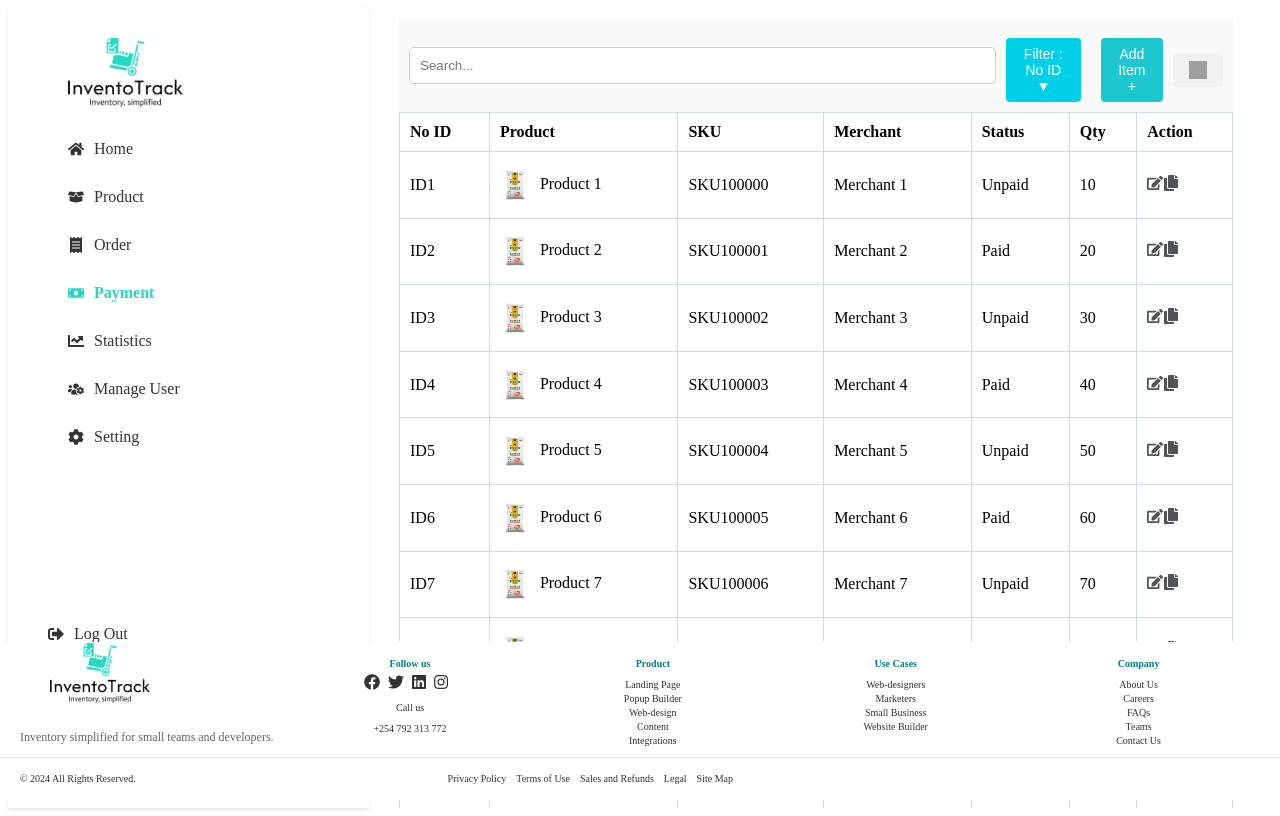
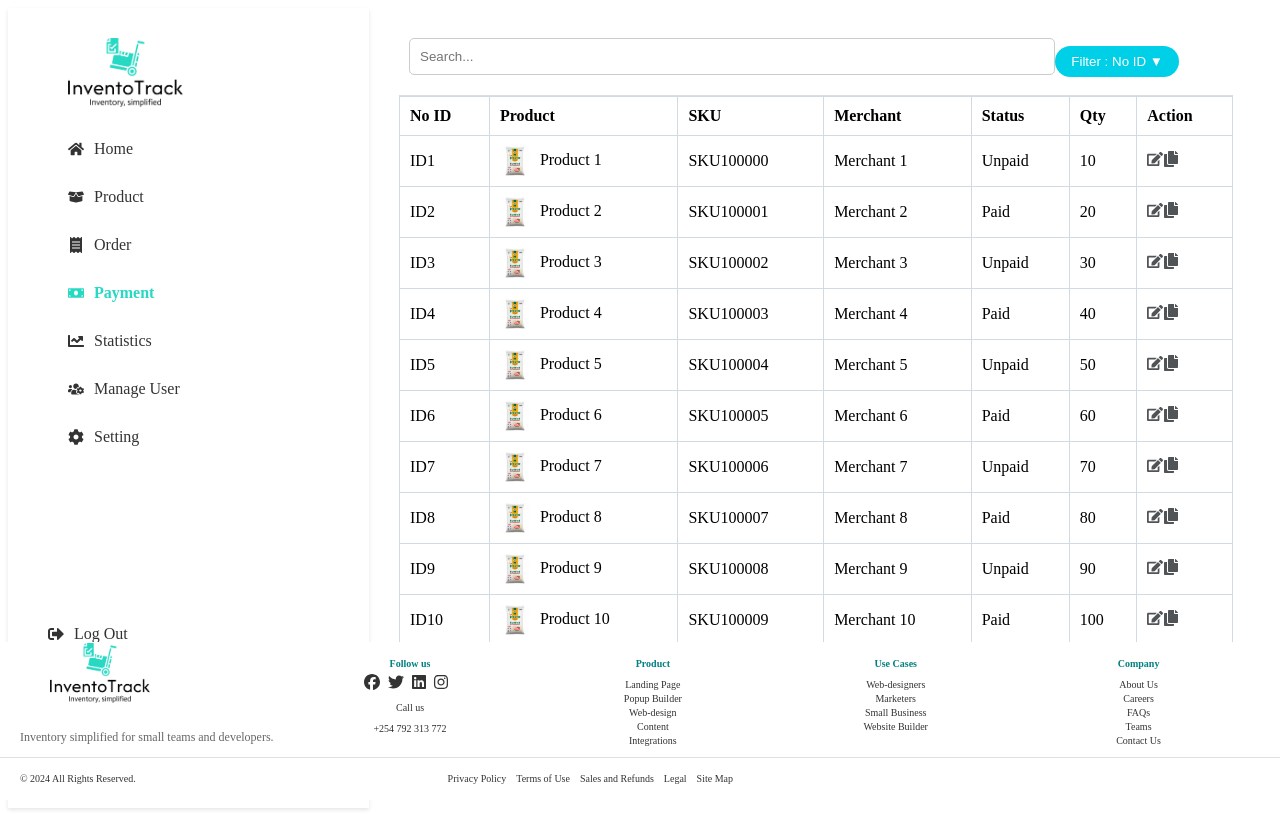
Before and after one commit to will-wagura/InventoTrack, a React (Vite) app in the folder frontend/: page /payment in a window 1280 px wide. Built offline with nearby package versions, Linux system fonts and the light colour scheme; grey boxes are pictures that could not be loaded.

Commit message:
added the logo to the side bar

```diff
--- a/frontend/src/App.tsx
+++ b/frontend/src/App.tsx
@@ -28,7 +28,9 @@ function App() {
             <Route path="/setting" element={<SettingPage />} />
           </Routes>
         </div>
-        <Footer />
+        <Footer setActiveComponent={function (component: string): void {
+          throw new Error('Function not implemented.');
+        } } />
       </div>
     </Router>
   );
--- a/frontend/src/components/Admin/BestSellingCategory.css
+++ b/frontend/src/components/Admin/BestSellingCategory.css
@@ -18,11 +18,7 @@
   color: #343a40;
 }
 
-.see-all {
-  color: #007bff;
-  text-decoration: none;
-  font-size: 14px;
-}
+
 
 .see-all:hover {
   text-decoration: underline;
--- a/frontend/src/components/Admin/BestSellingCategory.tsx
+++ b/frontend/src/components/Admin/BestSellingCategory.tsx
@@ -7,7 +7,6 @@ const BestSellingCategory: React.FC = () => {
     <div className="best-selling-category">
       <div className="category-header">
         <h5>Best selling category</h5>
-        <a href="#see-all" className="see-all">See All</a>
       </div>
       <table className="category-table">
         <thead>
--- a/frontend/src/components/Admin/PaymentHeader.css
+++ b/frontend/src/components/Admin/PaymentHeader.css
@@ -1,16 +1,14 @@
 .payment-header {
   display: flex;
+  justify-content: space-between;
   align-items: center;
-    justify-content: space-between;
   padding: 10px;
-    background-color: #f9f9f9;
+  border-bottom: 1px solid #ddd;
 }
 
 .search-input {
-    width: 250px;
-    padding: 8px 12px;
-    border-radius: 4px;
-    border: 1px solid #ddd;
+  flex: 1;
+  margin-right: 10px;
 }
 
 .header-buttons {
@@ -18,32 +16,54 @@
   align-items: center;
 }
 
-  .header-buttons button {
-    margin-left: 10px;
-    padding: 8px 16px;
+.filter-button {
+  padding: 8px 12px;
+  margin-right: 10px;
+  background-color: #007bff;
+  color: white;
+  border: none;
   border-radius: 4px;
-    border: none;
   cursor: pointer;
-    font-size: 14px;
 }
 
-  .filter-button,
-  .add-item-button {
-    background-color: #1cc7d0;
-    color: #fff;
+.filter-button:hover {
+  background-color: #0056b3;
+}
+
+.filter-options {
+  position: absolute;
+  background-color: rgb(54, 139, 160);
+  border: 1px solid #ccc;
+  border-radius: 4px;
+  box-shadow: 0 2px 4px rgba(0, 0, 0, 0.2);
+  z-index: 1000;
+  margin-top: 5px;
+}
+
+.filter-options button {
+  display: block;
+  width: 100%;
+  padding: 8px;
+  border: none;
+  background: none;
+  text-align: left;
+  cursor: pointer;
+}
+
+.filter-options button:hover {
+  background-color: #f1f1f1;
 }
 
 .view-toggle-button {
-    background-color: #f1f1f1;
-    padding: 8px;
-    display: flex;
-    align-items: center;
-    justify-content: center;
+  padding: 8px 12px;
+  margin-left: 10px;
+  background-color: #ffffff;
+  color: white;
+  border: none;
+  border-radius: 4px;
+  cursor: pointer;
 }
 
-  .view-icon {
-    width: 18px;
-    height: 18px;
-    background: url('/path-to-view-icon.svg') no-repeat center;
-    background-size: cover;
+.view-toggle-button .view-icon {
+  /* Add styling for the view icon */
 }
--- a/frontend/src/components/Admin/PaymentHeader.tsx
+++ b/frontend/src/components/Admin/PaymentHeader.tsx
@@ -1,13 +1,36 @@
-import React from 'react';
-import './PaymentHeader.css'; // Importing the specific CSS file for this component
+import React, { useState } from 'react';
+import './PaymentHeader.css';
 
-const PaymentHeader: React.FC = () => {
+interface PaymentHeaderProps {
+  onFilterChange: (filterStatus: string) => void;
+}
+
+const PaymentHeader: React.FC<PaymentHeaderProps> = ({ onFilterChange }) => {
+  const [showFilterOptions, setShowFilterOptions] = useState(false);
+
+  const handleFilterButtonClick = () => {
+    setShowFilterOptions(!showFilterOptions);
+  };
+
+  const handleFilterOptionClick = (status: string) => {
+    onFilterChange(status);
+    setShowFilterOptions(false);
+  };
+
   return (
     <div className="payment-header">
       <input type="text" className="search-input" placeholder="Search..." />
       <div className="header-buttons">
-        <button className="filter-button">Filter : No ID &#x25BC;</button>
-        <button className="add-item-button">Add Item +</button>
+        <button className="filter-button" onClick={handleFilterButtonClick}>
+          Filter : No ID &#x25BC;
+        </button>
+        {showFilterOptions && (
+          <div className="filter-options">
+            <button onClick={() => handleFilterOptionClick('Paid')}>Paid</button>
+            <button onClick={() => handleFilterOptionClick('Unpaid')}>Unpaid</button>
+          </div>
+        )}
+        {/* Removed Add Item Button */}
         <button className="view-toggle-button">
           <div className="view-icon"></div>
         </button>
--- a/frontend/src/components/Admin/ProductHeader.tsx
+++ b/frontend/src/components/Admin/ProductHeader.tsx
@@ -1,15 +1,112 @@
-import React from 'react';
+import React, { useState } from 'react';
 import './ProductHeader.css';
 
-const ProductHeader: React.FC = () => {
+interface ProductHeaderProps {
+  onAddProduct: (newProduct: any) => void;
+  onSearch: (query: string) => void;
+}
+
+const ProductHeader: React.FC<ProductHeaderProps> = ({ onAddProduct, onSearch }) => {
+  const [isAdding, setIsAdding] = useState(false);
+  const [newProduct, setNewProduct] = useState({
+    id: '',
+    name: '',
+    sku: '',
+    location: '',
+    price: '',
+    stock: 0,
+    status: 'Ready Stock',
+    image: '',
+  });
+
+  const handleInputChange = (e: React.ChangeEvent<HTMLInputElement>) => {
+    setNewProduct({
+      ...newProduct,
+      [e.target.name]: e.target.value,
+    });
+  };
+
+  const handleImageChange = (e: React.ChangeEvent<HTMLInputElement>) => {
+    if (e.target.files && e.target.files[0]) {
+      setNewProduct({
+        ...newProduct,
+        image: URL.createObjectURL(e.target.files[0]),
+      });
+    }
+  };
+
+  const handleSubmit = () => {
+    onAddProduct(newProduct);
+    setIsAdding(false);
+    setNewProduct({
+      id: '',
+      name: '',
+      sku: '',
+      location: '',
+      price: '',
+      stock: 0,
+      status: 'Ready Stock',
+      image: '',
+    });
+  };
+
   return (
     <header className="product-header">
-      <input type="text" className="search-input" placeholder="Search..." />
+      <input
+        type="text"
+        className="search-input"
+        placeholder="Search..."
+        onChange={(e) => onSearch(e.target.value)}
+      />
       <div className="filters">
-        <button className="filter-button">Best Seller</button>
-        <button className="filter-button">Filter : No ID</button>
-        <button className="add-item-button">Add Item +</button>
+        <button
+          className="add-item-button"
+          onClick={() => setIsAdding(!isAdding)}
+        >
+          {isAdding ? 'Cancel' : 'Add Item +'}
+        </button>
       </div>
+      {isAdding && (
+        <div className="add-product-form">
+          <input
+            type="text"
+            name="name"
+            placeholder="Product Name"
+            value={newProduct.name}
+            onChange={handleInputChange}
+          />
+          <input
+            type="text"
+            name="sku"
+            placeholder="SKU"
+            value={newProduct.sku}
+            onChange={handleInputChange}
+          />
+          <input
+            type="text"
+            name="location"
+            placeholder="Location"
+            value={newProduct.location}
+            onChange={handleInputChange}
+          />
+          <input
+            type="text"
+            name="price"
+            placeholder="Price"
+            value={newProduct.price}
+            onChange={handleInputChange}
+          />
+          <input
+            type="number"
+            name="stock"
+            placeholder="Stock"
+            value={newProduct.stock}
+            onChange={handleInputChange}
+          />
+          <input type="file" name="image" onChange={handleImageChange} />
+          <button onClick={handleSubmit}>Add Product</button>
+        </div>
+      )}
     </header>
   );
 };
--- a/frontend/src/components/Footer.tsx
+++ b/frontend/src/components/Footer.tsx
@@ -1,7 +1,12 @@
-    import React from 'react';
 import './Footer.css';
+import { FontAwesomeIcon } from '@fortawesome/react-fontawesome';
+import { faFacebook, faTwitter, faLinkedin, faInstagram } from '@fortawesome/free-brands-svg-icons';
 
-    const Footer = ({ setActiveComponent }) => {
+interface FooterProps {
+  setActiveComponent: (component: string) => void;
+}
+
+const Footer = ({ setActiveComponent }: FooterProps) => {
   return (
     <footer className="footer">
       <div className="container">
@@ -13,10 +18,10 @@
           <div className="column">
             <h4>Follow us</h4>
             <div className="socialIcons">
-                  <a href="https://facebook.com" aria-label="Facebook"><i className="fab fa-facebook"></i></a>
-                  <a href="https://twitter.com" aria-label="Twitter"><i className="fab fa-twitter"></i></a>
-                  <a href="https://linkedin.com" aria-label="LinkedIn"><i className="fab fa-linkedin"></i></a>
-                  <a href="https://instagram.com" aria-label="Instagram"><i className="fab fa-instagram"></i></a>
+              <a href="https://facebook.com" aria-label="Facebook"><FontAwesomeIcon icon={faFacebook} /></a>
+              <a href="https://twitter.com" aria-label="Twitter"><FontAwesomeIcon icon={faTwitter} /></a>
+              <a href="https://linkedin.com" aria-label="LinkedIn"><FontAwesomeIcon icon={faLinkedin} /></a>
+              <a href="https://instagram.com" aria-label="Instagram"><FontAwesomeIcon icon={faInstagram} /></a>
             </div>
             <p>Call us</p>
             <p>+254 792 313 772</p>
--- a/frontend/src/pages/Admin/PaymentPage.css
+++ b/frontend/src/pages/Admin/PaymentPage.css
@@ -1,13 +1,3 @@
-.payment-page-container {
-  display: flex;
-  flex-direction: column;
-  height: 100vh;
-}
-
-.payment-content {
-  display: flex;
-  flex: 1;
-}
 
 .payment-table {
   flex: 2;
--- a/frontend/src/pages/Admin/PaymentPage.tsx
+++ b/frontend/src/pages/Admin/PaymentPage.tsx
@@ -3,7 +3,6 @@ import './PaymentPage.css';
 import PaymentHeader from '../../components/Admin/PaymentHeader';
 import PaymentTable from '../../components/Admin/PaymentTable';
 import PaymentPreviewProduct from '../../components/Admin/PaymentPreviewProduct';
-
 
 interface Product {
   id: string;
@@ -24,9 +23,19 @@ interface Product {
 
 const PaymentPage: React.FC = () => {
   const [selectedProduct, setSelectedProduct] = useState<Product | null>(null);
+  const [filter, setFilter] = useState<string | null>(null); // For filtering products
+  const [view, setView] = useState<'list' | 'grid'>('list'); // For toggling between grid and list views
 
   const handleProductClick = (product: Product) => {
     setSelectedProduct(product);
+  };
+
+  const handleFilterChange = (filterStatus: string) => {
+    setFilter(filterStatus);
+  };
+
+  const handleViewToggle = (newView: 'list' | 'grid') => {
+    setView(newView);
   };
 
   // Hardcoded array of products
@@ -47,11 +56,16 @@ const PaymentPage: React.FC = () => {
     image: '/maize.png' // Ensure the image path is correct
   }));
 
+  // Filter products based on the selected filter
+  const filteredProducts = filter
+    ? products.filter((product) => product.status === filter)
+    : products;
+
   return (
-    <div className="payment-page-container">
-      <PaymentHeader />
+    <div className={`payment-page-container ${view}-view`}>
+      <PaymentHeader onFilterChange={handleFilterChange} onToggleView={handleViewToggle} />
       <div className="payment-content">
-        <PaymentTable products={products} onProductClick={handleProductClick} />
+        <PaymentTable products={filteredProducts} onProductClick={handleProductClick} view={view} />
         {selectedProduct && <PaymentPreviewProduct product={selectedProduct} />}
       </div>
     </div>
--- a/frontend/src/pages/Admin/ProductPage.tsx
+++ b/frontend/src/pages/Admin/ProductPage.tsx
@@ -3,23 +3,59 @@ import './ProductPage.css';
 import ProductHeader from '../../components/Admin/ProductHeader';
 import ProductList from '../../components/Admin/ProductList';
 import ProductDetailsPreview from '../../components/Admin/ProductPreview';
-import Filters from '../../components/Admin/Filters';
 
 const ProductPage: React.FC = () => {
+  const initialProducts = [
+    {
+      id: '1741D',
+      name: 'Dollan Watch 1',
+      sku: '12569756',
+      location: 'Warehouse 1',
+      price: 'Ksh 1,230',
+      stock: 1108,
+      status: 'Ready Stock',
+      image: '/watch.png',
+    },
+    {
+      id: '1742D',
+      name: 'Dollan Watch 2',
+      sku: '12569757',
+      location: 'Warehouse 2',
+      price: 'Ksh 1,230',
+      stock: 1108,
+      status: 'Ready Stock',
+      image: '/watch.png',
+    },
+    // Add more initial products as needed
+  ];
+
+  const [products, setProducts] = useState(initialProducts);
+  const [filteredProducts, setFilteredProducts] = useState(initialProducts);
   const [selectedProduct, setSelectedProduct] = useState(null);
 
-  const handleProductClick = (product) => {
+  const handleProductClick = (product: any) => {
     setSelectedProduct(product);
+  };
+
+  const handleAddProduct = (newProduct: any) => {
+    const updatedProducts = [...products, newProduct];
+    setProducts(updatedProducts);
+    setFilteredProducts(updatedProducts);
+  };
+
+  const handleSearch = (query: string) => {
+    const filtered = products.filter((product) =>
+      product.name.toLowerCase().includes(query.toLowerCase())
+    );
+    setFilteredProducts(filtered);
   };
 
   return (
     <>
-      <ProductHeader />
-      <div></div>
+      <ProductHeader onAddProduct={handleAddProduct} onSearch={handleSearch} />
       <div className="container">
-        <Filters />
         <div className="product-content">
-          <ProductList onProductClick={handleProductClick} />
+          <ProductList onProductClick={handleProductClick} products={filteredProducts} />
           {selectedProduct && (
             <ProductDetailsPreview product={selectedProduct} />
           )}
--- a/frontend/src/pages/Admin/StatisticPage.css
+++ b/frontend/src/pages/Admin/StatisticPage.css
@@ -7,7 +7,7 @@
 
 .overview .col-md-4 {
   margin-bottom: -270px;
-  margin-left: 10px;
+  margin-left: px2;
   margin-right: 600px;
   margin-top:2%;
 
@@ -24,7 +24,7 @@
 .best-selling-category {
   margin-top: 20px;
   margin-right: 0px;
-  margin-left:620px;
+  margin-left:647px;
   margin-bottom: 0%;
 
   position:relative;
```
Also changed, not shown: frontend/src/components/Admin/ItemEntry.tsx (deleted). Lines whose indentation alone changed are shown as unchanged.
